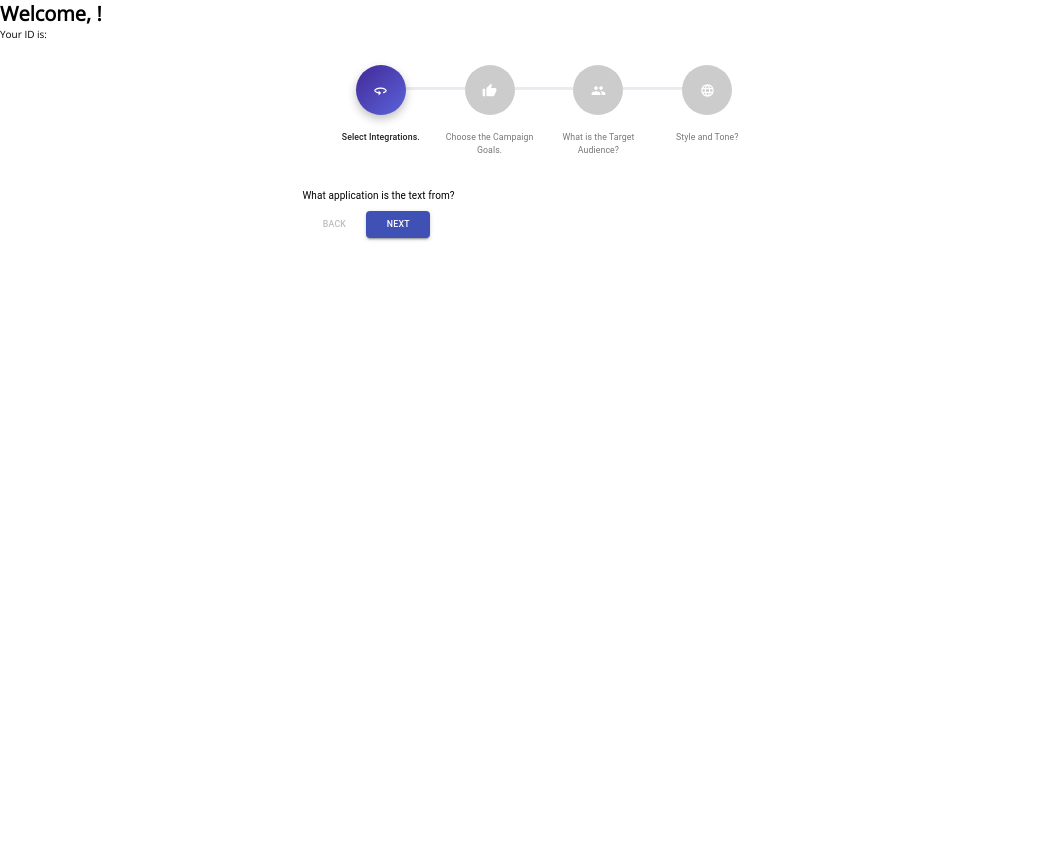
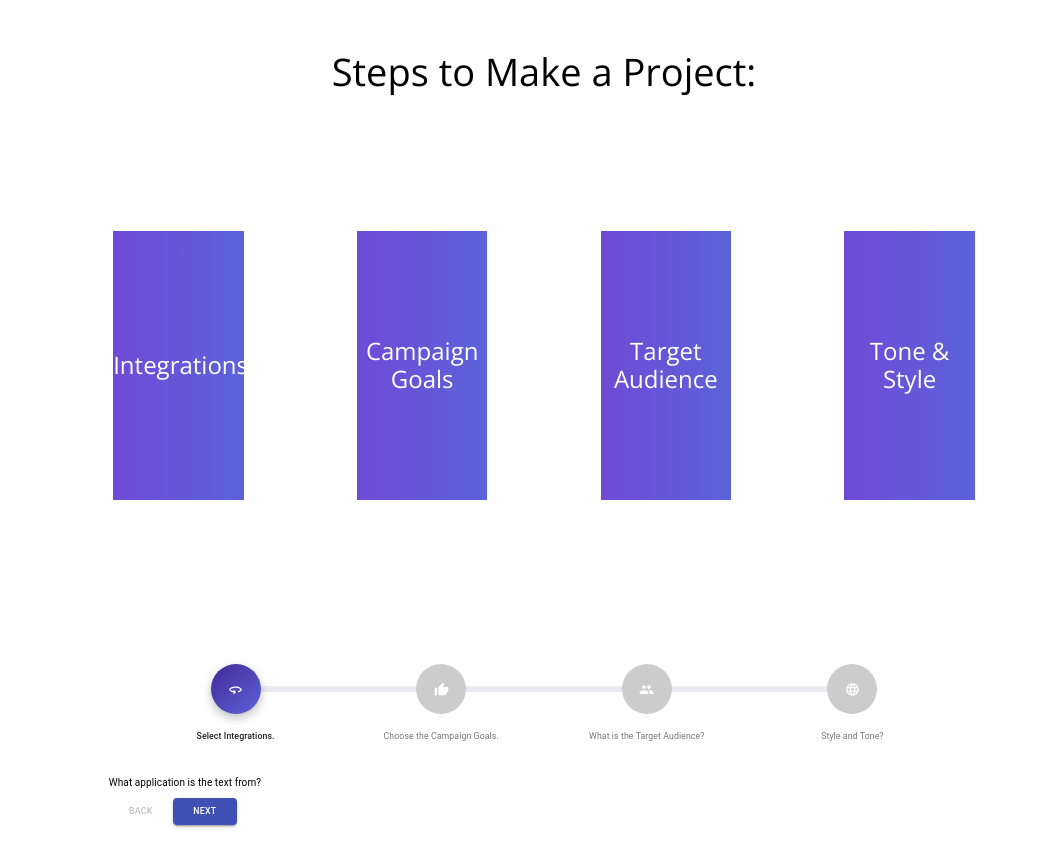
Before and after one commit to patrick-baker/SIID, a React (Create React App) app: page /#/createProject in a window 1280 px wide. Shown: the top 866 px of the page, without its empty margins (0-1038 px from the left). Before the commit the page ends 800 px from the top, so only its background shows below. Built offline with nearby package versions, Linux system fonts and the light colour scheme; no server answers.

Commit message:
bring in semantic, start dropdown integrations

```diff
--- a/package.json
+++ b/package.json
@@ -27,6 +27,7 @@
     "redux": "^4.0.1",
     "redux-logger": "^3.0.6",
     "redux-saga": "^1.0.2",
+    "semantic-ui-react": "^0.88.2",
     "sequelize": "^5.21.3"
   },
   "scripts": {
--- a/src/components/CreateProject/CreateProject.js
+++ b/src/components/CreateProject/CreateProject.js
@@ -1,20 +1,32 @@
-import React from 'react';
+import React, { Component } from 'react';
 import { connect } from 'react-redux';
 import ProgressStepper from '../ProgressStepper/ProgressStepper';
 
-const CreateProject = (props) => (
-  <div>
-    <h1 id="welcome">
-      Welcome, { props.user.username }!
-    </h1>
-    <p>Your ID is: {props.user.id}</p>
-    <div className="flex">
-    <div>
-    <ProgressStepper />
-    </div>
-    </div>
-  </div>
-);
+class CreateProject extends Component {
+  render() {
+    return (
+      <div style={{ height: '100%' }}>
+        <div className="project-metadata-page flex-column">
+          <p className="heading-primary">Steps to Make a Project:</p>
+          <div className="flex-row-center overview-boxes">
+            <div className="project-box flex-column"><p className="heading-secondary">Integrations</p></div>
+            <div className="project-box flex-column"><p className="heading-secondary">Campaign Goals</p></div>
+            <div className="project-box flex-column"><p className="heading-secondary">Target Audience</p></div>
+            <div className="project-box flex-column"><p className="heading-secondary">Tone & Style</p></div>
+          </div>
+        </div>
+        <div className="flex-row-center">
+          <div className="stepper">
+            <ProgressStepper />
+          </div>
+        </div>
+        <div className="project-metadata-page">
+
+        </div>
+      </div>
+    );
+  }
+}
 
 const mapStateToProps = state => {
   return state;
--- a/src/components/ProgressStepper/ProgressStepper.js
+++ b/src/components/ProgressStepper/ProgressStepper.js
@@ -21,21 +21,21 @@ const ColorlibConnector = withStyles({
     },
     active: {
       '& $line': {
-        backgroundColor:
-        '#704AD6',
+        backgroundImage:
+        'linear-gradient( 136deg, #5B63DA 0%, #9E8DF8 100%)'
       },
     },
     completed: {
       '& $line': {
-        backgroundColor:
-          '#704AD6',
+        backgroundImage:
+        'linear-gradient( 136deg, #5B63DA 0%, #9E8DF8 100%)'
       },
     },
     line: {
-      height: 3,
+      height: 6,
       border: 0,
       backgroundColor: '#eaeaf0',
-      borderRadius: 1,
+      borderRadius: 4,
     },
   })(StepConnector);
 
--- /dev/null
+++ b/src/sass/components/_project-box.scss
@@ -0,0 +1,12 @@
+.project-box {
+    height: 60%;
+    width: 12%;
+    min-width: 100px;
+    background-image: $gradient-purple;
+    justify-content: center;
+    text-align: center;
+
+    p{
+        color: white;
+    }
+}
--- /dev/null
+++ b/src/sass/layout/_create-project.scss
@@ -0,0 +1,15 @@
+.stepper {
+    height: 20%;
+    width: 80%;
+    position: static;
+    top: 0px;
+}
+
+.project-metadata-page {
+    height: 80%;
+    text-align: center;
+}
+
+.overview-boxes {
+    height: 70%;
+}
--- a/src/sass/layout/_flexbox.scss
+++ b/src/sass/layout/_flexbox.scss
@@ -2,9 +2,16 @@
     display: flex;
 }
 
-.flex {
+.flex-row-center {
     width: 100%;
     display: flex;
-    justify-content: center;
+    justify-content: space-evenly;
     align-items: center;
+    height: auto;
 }
+
+.flex-column {
+    display: flex;
+    flex-direction: column;
+    justify-content: space-evenly;
+}
--- a/src/sass/layout/_navigation.scss
+++ b/src/sass/layout/_navigation.scss
@@ -2,7 +2,7 @@
   &__background {
     position: relative;
     height: 100vh;
-    width: 15VW;
+    width: 15vw;
   }
 
   &__title {
--- a/src/sass/main.scss
+++ b/src/sass/main.scss
@@ -1,15 +1,17 @@
+@import "abstracts/variables";
 @import "abstracts/functions";
 @import "abstracts/mixins";
-@import "abstracts/variables";
 
+@import "base/typography";
 @import "base/animations";
 @import "base/base";
-@import "base/typography";
 @import "base/utilities";
 
 @import "components/button";
 @import "components/card";
+@import "components/project-box";
 
 @import "layout/navigation";
 @import "layout/flexbox";
 @import "layout/content";
+@import "layout/create-project";
```
Also changed, not shown: src/components/CreateProject/SelectIntegrations.js (added, +26 -0 lines).
